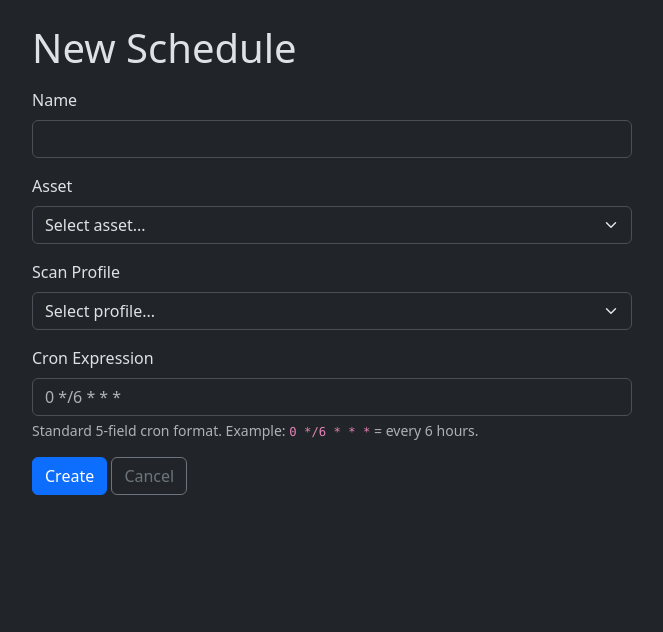
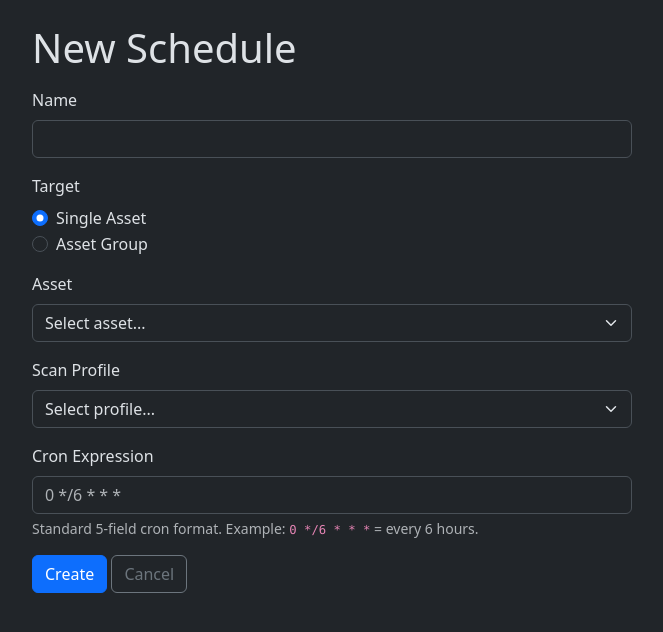
Before and after one commit to wh1sk3ys1x/nmapctf, a FastAPI app: page /schedules/new in a window 1280 px wide. Shown: the part 56-688 px from the top of the page, without its empty margins (50-713 px from the left). Run offline with FastAPI, Linux system fonts and the light colour scheme; the visitor is signed in with stand-in values (Sample User, id 1).

Commit message:
Add asset group support to schedules

```diff
--- a/web/app/templates/schedules/form.html
+++ b/web/app/templates/schedules/form.html
@@ -10,12 +10,36 @@
            value="{{ schedule.name if schedule else '' }}">
   </div>
   <div class="mb-3">
+    <label class="form-label">Target</label>
+    <div class="form-check">
+      <input class="form-check-input" type="radio" name="target_type" id="target_asset" value="asset"
+             {{ 'checked' if not schedule or not schedule.asset_group_id else '' }} onchange="toggleTarget()">
+      <label class="form-check-label" for="target_asset">Single Asset</label>
+    </div>
+    <div class="form-check">
+      <input class="form-check-input" type="radio" name="target_type" id="target_group" value="group"
+             {{ 'checked' if schedule and schedule.asset_group_id else '' }} onchange="toggleTarget()">
+      <label class="form-check-label" for="target_group">Asset Group</label>
+    </div>
+  </div>
+  <div class="mb-3" id="asset_field">
     <label for="asset_id" class="form-label">Asset</label>
-    <select class="form-select" id="asset_id" name="asset_id" required>
+    <select class="form-select" id="asset_id" name="asset_id">
       <option value="">Select asset...</option>
       {% for asset in assets %}
       <option value="{{ asset.id }}" {{ 'selected' if schedule and schedule.asset_id == asset.id else '' }}>
         {{ asset.name }} ({{ asset.address }})
+      </option>
+      {% endfor %}
+    </select>
+  </div>
+  <div class="mb-3" id="group_field" style="display: none;">
+    <label for="asset_group_id" class="form-label">Asset Group</label>
+    <select class="form-select" id="asset_group_id" name="asset_group_id">
+      <option value="">Select group...</option>
+      {% for group in groups %}
+      <option value="{{ group.id }}" {{ 'selected' if schedule and schedule.asset_group_id == group.id else '' }}>
+        {{ group.name }} ({{ group.assets | length }} assets)
       </option>
       {% endfor %}
     </select>
@@ -41,4 +65,13 @@
   <button type="submit" class="btn btn-primary">{{ 'Update' if schedule else 'Create' }}</button>
   <a href="/schedules" class="btn btn-outline-secondary">Cancel</a>
 </form>
+
+<script>
+function toggleTarget() {
+  const isGroup = document.getElementById('target_group').checked;
+  document.getElementById('asset_field').style.display = isGroup ? 'none' : '';
+  document.getElementById('group_field').style.display = isGroup ? '' : 'none';
+}
+document.addEventListener('DOMContentLoaded', toggleTarget);
+</script>
 {% endblock %}
```
Also changed, not shown: web/app/templates/schedules/list.html (+9 -1 lines), web/app/views/schedules.py (+16 -7 lines).
